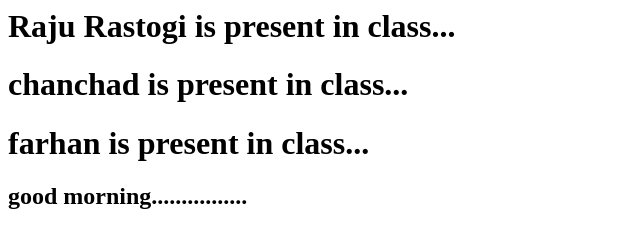
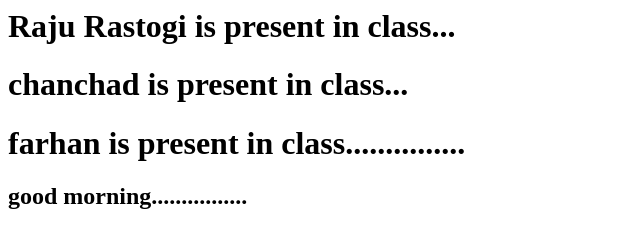
Before and after one commit to TechTrailblazeX/virus, a plain HTML site: page index.html in a window 1280 px wide. Shown: the top 227 px of the page, 0-640 px from the left. Drawn offline with Linux system fonts and the light colour scheme.

```diff
--- a/index.html
+++ b/index.html
@@ -1,5 +1,5 @@
 <h1>Raju Rastogi is present in class...</h1>
 <h1>chanchad is present in class...</h1>
-<h1>farhan is present in class...</h1>
+<h1>farhan is present in class...............</h1>
 <h2>good morning................</h2>
 <h2>good night.......................</h2>
```
